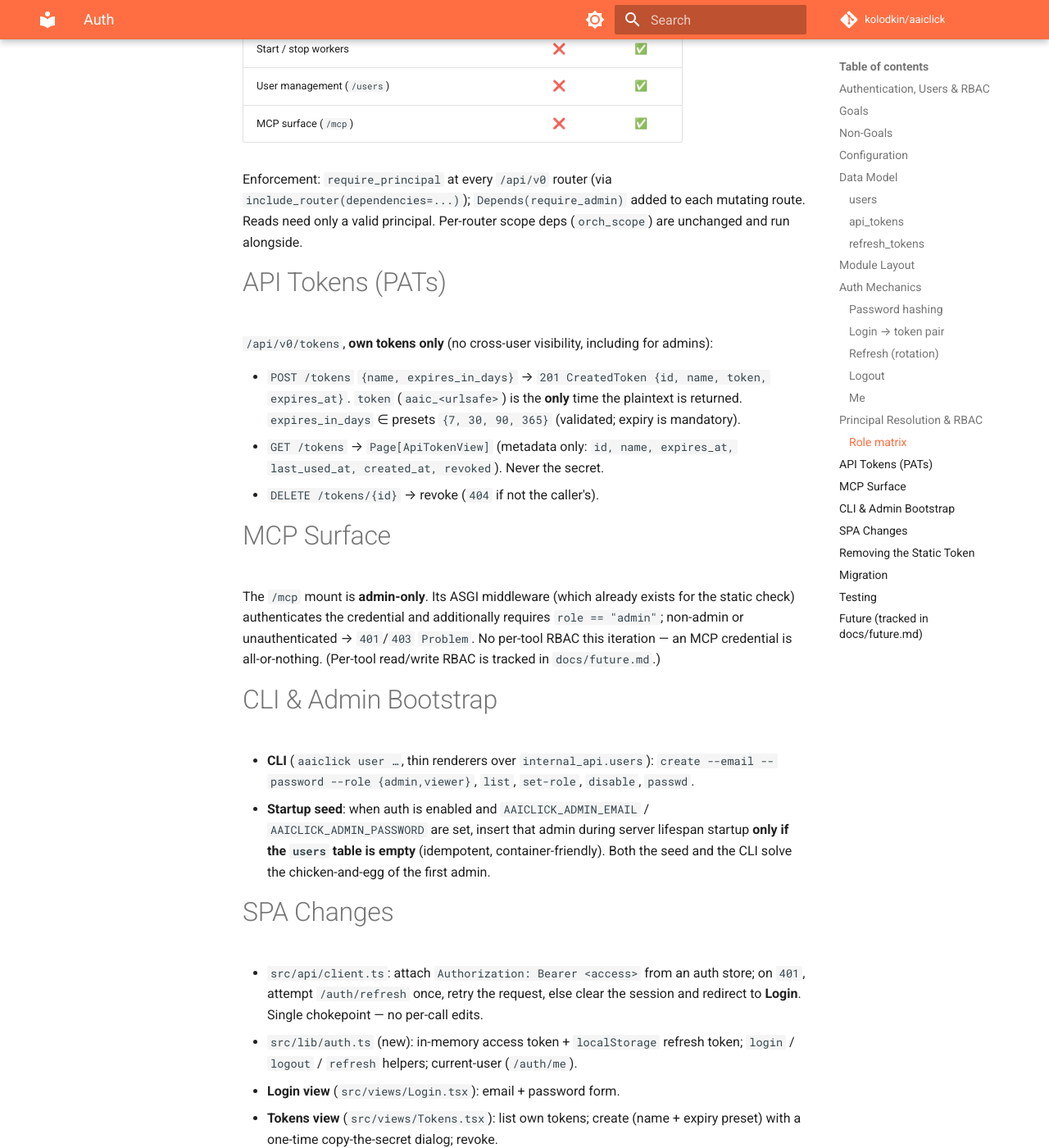
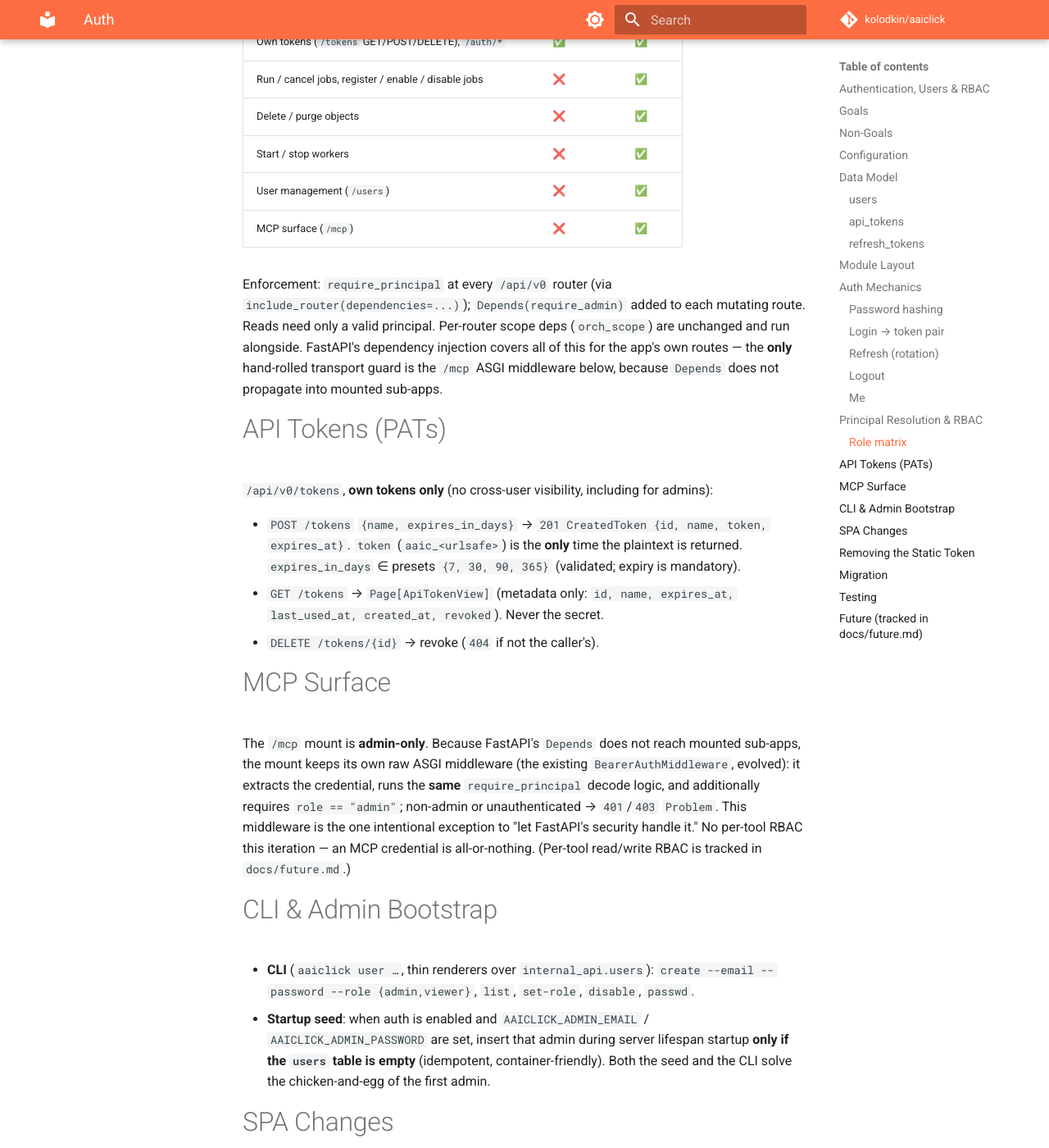
Before and after one commit to kolodkin/aaiclick, an MkDocs documentation site: the page built from docs/auth.md, in a window 1280 px wide and 1400 px high, scrolled down 5746 px. Shown: the whole window at 82% size. Built offline with MkDocs 1.6.1 and Material for MkDocs 9.7.7, drawn with Linux system fonts in a browser that asks for light colours; comment, search, counter and statistics services are not loaded; some of the changed text lies outside the part shown.

Commit message:
Spec: use FastAPI OAuth2PasswordBearer for header extraction
Principal resolution now leans on FastAPI's built-in security helper for
header parsing + /docs Authorize, keeping only the /mcp ASGI middleware
hand-rolled (Depends does not propagate into mounted sub-apps).

```diff
--- a/docs/auth.md
+++ b/docs/auth.md
@@ -172,8 +172,13 @@
 # Principal Resolution & RBAC
 
 A single dependency `require_principal` replaces the old `require_bearer`. It
-reads the `Authorization: Bearer <cred>` header and resolves a
-`Principal {user_id, email, role}`:
+**does not parse the header by hand** — header extraction and the `/docs`
+**Authorize** dialog come from FastAPI's built-in
+`OAuth2PasswordBearer(tokenUrl="/api/v0/auth/login", auto_error=False)`
+(the framework's standard "password login → bearer" helper; `auto_error=False`
+so a missing credential yields our `Problem` envelope, not FastAPI's bare
+`HTTPException`). `require_principal` then decodes/validates the extracted
+credential and resolves a `Principal {user_id, email, role}`:
 
 - **Auth disabled** → returns a synthetic admin principal; all routes open.
 - **JWT** (`type="access"`, valid signature + `exp`) → trust claims for the
@@ -204,7 +209,10 @@
 Enforcement: `require_principal` at every `/api/v0` router (via
 `include_router(dependencies=...)`); `Depends(require_admin)` added to each
 mutating route. Reads need only a valid principal. Per-router scope deps
-(`orch_scope`) are unchanged and run alongside.
+(`orch_scope`) are unchanged and run alongside. FastAPI's dependency injection
+covers all of this for the app's own routes — the **only** hand-rolled
+transport guard is the `/mcp` ASGI middleware below, because `Depends` does not
+propagate into mounted sub-apps.
 
 # API Tokens (PATs)
 
@@ -221,11 +229,14 @@
 
 # MCP Surface
 
-The `/mcp` mount is **admin-only**. Its ASGI middleware (which already exists
-for the static check) authenticates the credential and additionally requires
-`role == "admin"`; non-admin or unauthenticated → `401`/`403` `Problem`. No
-per-tool RBAC this iteration — an MCP credential is all-or-nothing. (Per-tool
-read/write RBAC is tracked in `docs/future.md`.)
+The `/mcp` mount is **admin-only**. Because FastAPI's `Depends` does not reach
+mounted sub-apps, the mount keeps its own raw ASGI middleware (the existing
+`BearerAuthMiddleware`, evolved): it extracts the credential, runs the **same**
+`require_principal` decode logic, and additionally requires `role == "admin"`;
+non-admin or unauthenticated → `401`/`403` `Problem`. This middleware is the
+one intentional exception to "let FastAPI's security handle it." No per-tool
+RBAC this iteration — an MCP credential is all-or-nothing. (Per-tool read/write
+RBAC is tracked in `docs/future.md`.)
 
 # CLI & Admin Bootstrap
 
```
